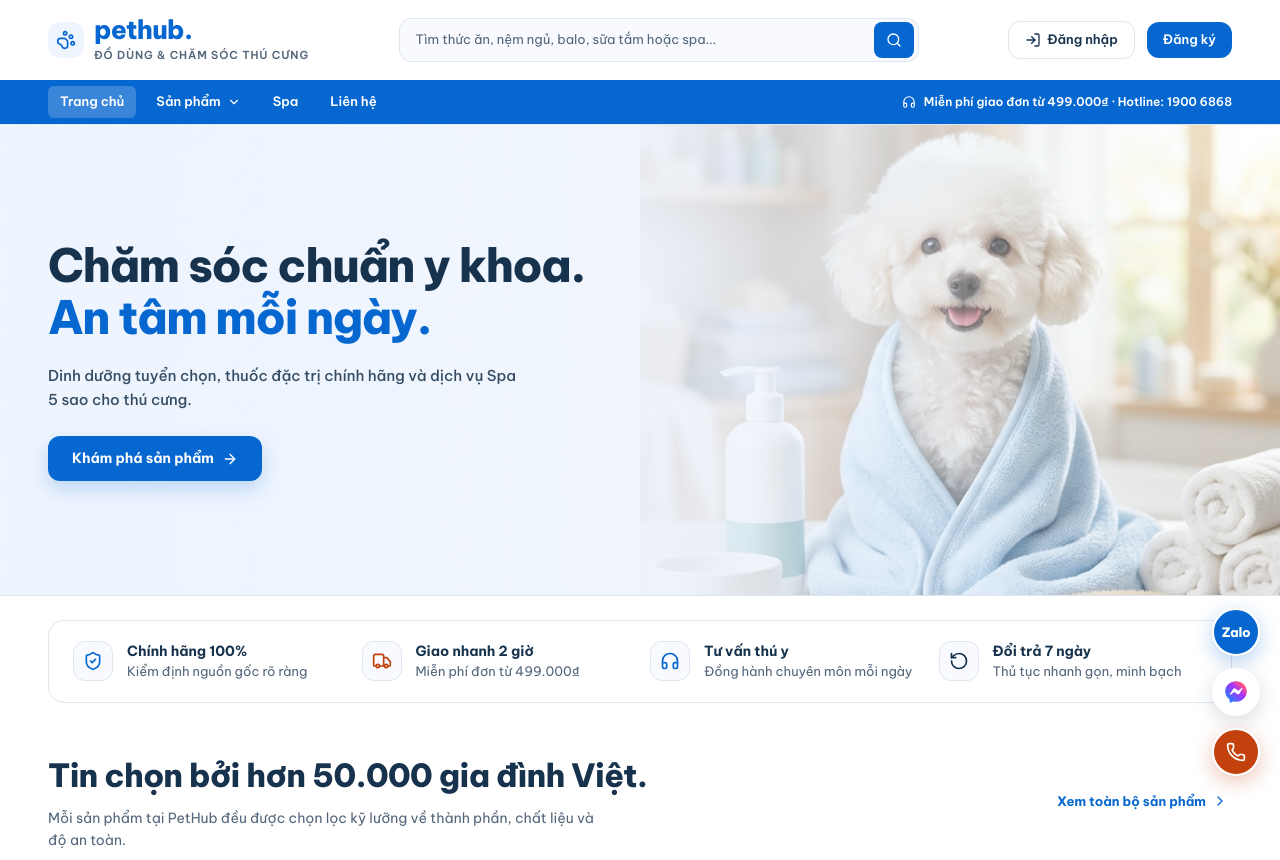
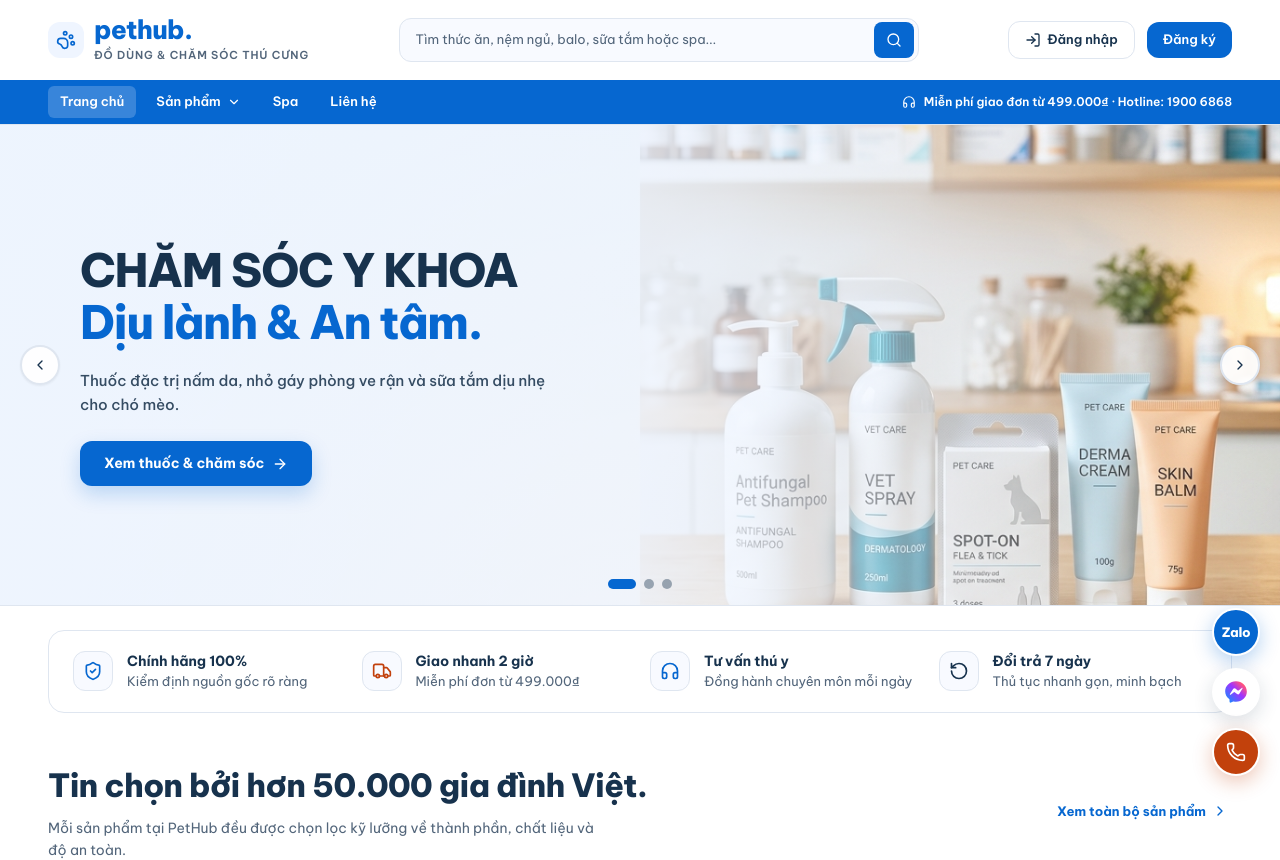
Before and after one commit to Dreams-lands/React-Nodejs, a React (Vite) app in the folder frontend/: page / in a window 1280 px wide. Shown: the top 860 px of the page. Built offline with nearby package versions, Linux system fonts and the light colour scheme.

Commit message:
feat(frontend): restore 3-slide full-background hero banner slider

```diff
--- a/frontend/src/App.tsx
+++ b/frontend/src/App.tsx
@@ -1,6 +1,7 @@
 import { useState, useMemo } from 'react';
 import { motion, AnimatePresence } from 'framer-motion';
 import {
+  ChevronLeft,
   ChevronRight,
   Minus,
   Plus,
@@ -65,9 +66,53 @@ const CATEGORY_LABELS: Record<'all' | ProductCategory, string> = {
   spa: 'Dịch vụ Spa',
 };
 
+const HERO_BANNERS: Array<{
+  id: string;
+  titleTop: string;
+  titleAccent: string;
+  desc: string;
+  ctaLabel: string;
+  ctaCategory?: 'hygiene' | 'food';
+  ctaPage?: PageId;
+  image: string;
+  imageAlt: string;
+}> = [
+  {
+    id: 'vet-care',
+    titleTop: 'CHĂM SÓC Y KHOA',
+    titleAccent: 'Dịu lành & An tâm.',
+    desc: 'Thuốc đặc trị nấm da, nhỏ gáy phòng ve rận và sữa tắm dịu nhẹ cho chó mèo.',
+    ctaLabel: 'Xem thuốc & chăm sóc',
+    ctaCategory: 'hygiene',
+    image: '/images/hero-vet-banner.jpg',
+    imageAlt: 'Bộ sản phẩm thuốc trị nấm và chăm sóc da lông cho thú cưng',
+  },
+  {
+    id: 'gourmet-food',
+    titleTop: 'DINH DƯỠNG TỐI ƯU',
+    titleAccent: 'Bé khỏe mỗi ngày.',
+    desc: 'Pate tươi nguyên miếng, hạt khô cân bằng dưỡng chất nhập khẩu chính ngạch.',
+    ctaLabel: 'Khám phá dinh dưỡng & pate',
+    ctaCategory: 'food',
+    image: '/images/hero-pate-banner.jpg',
+    imageAlt: 'Pate tươi và hạt dinh dưỡng cao cấp cho chó mèo',
+  },
+  {
+    id: 'spa-hotel',
+    titleTop: 'DỊCH VỤ SPA 5 SAO',
+    titleAccent: 'Thư giãn & Tỏa sáng.',
+    desc: 'Quy trình tắm thảo mộc 7 bước chuẩn y khoa, cắt tỉa tạo kiểu và khách sạn giám sát 24/7.',
+    ctaLabel: 'Khám phá dịch vụ Spa',
+    ctaPage: 'service',
+    image: '/images/hero-spa-banner.jpg',
+    imageAlt: 'Dịch vụ Spa tắm gội và tạo kiểu chuẩn y khoa cho thú cưng',
+  },
+];
+
 export function App() {
   const [currentPage, setCurrentPage] = useState<PageId>('home');
   const [returnPage, setReturnPage] = useState<PageId>('home');
+  const [heroSlide, setHeroSlide] = useState(0);
 
   // Auth State (Guest mode strictly view-only; purchase/cart/booking require login)
   const [isLoggedIn, setIsLoggedIn] = useState(false);
@@ -333,7 +378,7 @@ export function App() {
     currentPage === 'checkout-fail';
 
   return (
-    <div className="min-h-screen flex flex-col bg-white text-[#17324d] overflow-x-clip selection:bg-[#0874e8] selection:text-white">
+    <div className="min-h-screen flex flex-col bg-white text-[#17324d] overflow-x-clip selection:bg-[#0667d0] selection:text-white">
       {/* Header */}
       {isCompactLayout ? (
         <CompactHeader onNavigate={navigateTo} isLoggedIn={isLoggedIn} />
@@ -368,39 +413,102 @@ export function App() {
               transition={{ duration: 0.3, ease: [0.22, 1, 0.36, 1] }}
               className="w-full pb-12"
             >
-              {/* Full-background Hero Banner */}
+              {/* Full-background Hero Banner Slider (3 Slides) */}
+              {(() => {
+                const activeBanner = HERO_BANNERS[heroSlide];
+                return (
                   <section className="relative w-full overflow-hidden bg-[#eff5ff] border-b border-[#dfe6f0]">
-                <img
-                  src="/images/hero-spa-banner.jpg"
-                  alt="Chăm sóc thú cưng chuẩn y khoa và dịch vụ Spa 5 sao tại PetHub"
+                    <AnimatePresence mode="wait">
+                      <motion.img
+                        key={activeBanner.id}
+                        src={activeBanner.image}
+                        alt={activeBanner.imageAlt}
+                        initial={{ opacity: 0.35 }}
+                        animate={{ opacity: 1 }}
+                        exit={{ opacity: 0.35 }}
+                        transition={{ duration: 0.35 }}
                         className="absolute inset-0 w-full h-full object-cover object-[76%_center] sm:object-right"
                       />
-                <div className="absolute inset-0 bg-gradient-to-b sm:bg-gradient-to-r from-[#eff5ff]/95 via-[#eff5ff]/88 via-50% to-[#eff5ff]/45 sm:to-transparent" />
-
-                <div className="relative z-10 max-w-[1320px] mx-auto px-5 sm:px-8 lg:px-12 py-12 sm:py-16 lg:py-20 min-h-[360px] sm:min-h-[430px] lg:min-h-[470px] flex flex-col justify-center">
-                  <div className="max-w-[540px] space-y-5">
+                    </AnimatePresence>
+                    <div className="absolute inset-0 bg-gradient-to-b sm:bg-gradient-to-r from-[#eff5ff]/96 via-[#eff5ff]/88 via-50% to-[#eff5ff]/45 sm:to-transparent" />
+
+                    <div className="relative z-10 max-w-[1320px] mx-auto px-6 sm:px-16 lg:px-20 pt-12 pb-16 sm:py-16 lg:py-20 min-h-[380px] sm:min-h-[440px] lg:min-h-[480px] flex flex-col justify-center">
+                      <AnimatePresence mode="wait">
+                        <motion.div
+                          key={activeBanner.id}
+                          initial={{ opacity: 0, y: 8 }}
+                          animate={{ opacity: 1, y: 0 }}
+                          exit={{ opacity: 0, y: -8 }}
+                          transition={{ duration: 0.25 }}
+                          className="max-w-[540px] space-y-5"
+                        >
                           <h1 className="text-[28px] sm:text-[40px] lg:text-[46px] font-extrabold text-[#17324d] leading-[1.14] tracking-[-0.03em]">
-                      Chăm sóc chuẩn y khoa.
+                            {activeBanner.titleTop}
                             <br />
-                      <span className="text-[#0667d0]">An tâm mỗi ngày.</span>
+                            <span className="text-[#0667d0]">{activeBanner.titleAccent}</span>
                           </h1>
 
                           <p className="text-[14px] sm:text-[15px] text-[#354c63] max-w-[46ch] leading-relaxed font-medium">
-                      Dinh dưỡng tuyển chọn, thuốc đặc trị chính hãng và dịch vụ Spa 5 sao cho thú cưng.
+                            {activeBanner.desc}
                           </p>
 
                           <div className="pt-1">
                             <button
-                        onClick={() => handleSelectCategory('all')}
+                              type="button"
+                              onClick={() =>
+                                activeBanner.ctaPage
+                                  ? navigateTo(activeBanner.ctaPage)
+                                  : handleSelectCategory(activeBanner.ctaCategory ?? 'all')
+                              }
                               className="py-3 px-6 rounded-xl bg-[#0667d0] hover:bg-[#0558b5] text-white font-bold text-[14px] inline-flex items-center gap-2 shadow-[0_8px_20px_rgba(6,103,208,0.22)] cursor-pointer transition-colors"
                             >
-                        <span>Khám phá sản phẩm</span>
+                              <span>{activeBanner.ctaLabel}</span>
                               <ArrowRight className="w-4 h-4" />
                             </button>
                           </div>
-                  </div>
+                        </motion.div>
+                      </AnimatePresence>
+                    </div>
+
+                    {/* Slide Arrows */}
+                    <button
+                      type="button"
+                      aria-label="Banner trước"
+                      onClick={() =>
+                        setHeroSlide((prev) => (prev - 1 + HERO_BANNERS.length) % HERO_BANNERS.length)
+                      }
+                      className="hidden sm:flex absolute left-3 lg:left-5 top-1/2 -translate-y-1/2 z-20 w-10 h-10 rounded-full bg-white/95 hover:bg-white border-2 border-[#dfe6f0] text-[#17324d] items-center justify-center shadow-xs cursor-pointer transition"
+                    >
+                      <ChevronLeft className="w-4 h-4" />
+                    </button>
+                    <button
+                      type="button"
+                      aria-label="Banner tiếp theo"
+                      onClick={() => setHeroSlide((prev) => (prev + 1) % HERO_BANNERS.length)}
+                      className="hidden sm:flex absolute right-3 lg:right-5 top-1/2 -translate-y-1/2 z-20 w-10 h-10 rounded-full bg-white/95 hover:bg-white border-2 border-[#dfe6f0] text-[#17324d] items-center justify-center shadow-xs cursor-pointer transition"
+                    >
+                      <ChevronRight className="w-4 h-4" />
+                    </button>
+
+                    {/* Slide Dots */}
+                    <div className="absolute bottom-4 left-1/2 -translate-x-1/2 z-20 flex items-center gap-2">
+                      {HERO_BANNERS.map((b, idx) => (
+                        <button
+                          key={b.id}
+                          type="button"
+                          aria-label={`Chuyển đến banner ${idx + 1}`}
+                          onClick={() => setHeroSlide(idx)}
+                          className={`h-2.5 rounded-full transition-all cursor-pointer ${
+                            heroSlide === idx
+                              ? 'w-7 bg-[#0667d0]'
+                              : 'w-2.5 bg-[#17324d]/40 hover:bg-[#17324d]/65'
+                          }`}
+                        />
+                      ))}
                     </div>
                   </section>
+                );
+              })()}
 
               {/* 4 Commitments Bar */}
               <section className="max-w-[1320px] mx-auto px-5 sm:px-8 lg:px-12 pt-6 pb-2">
```
Lines whose indentation alone changed are shown as unchanged.
